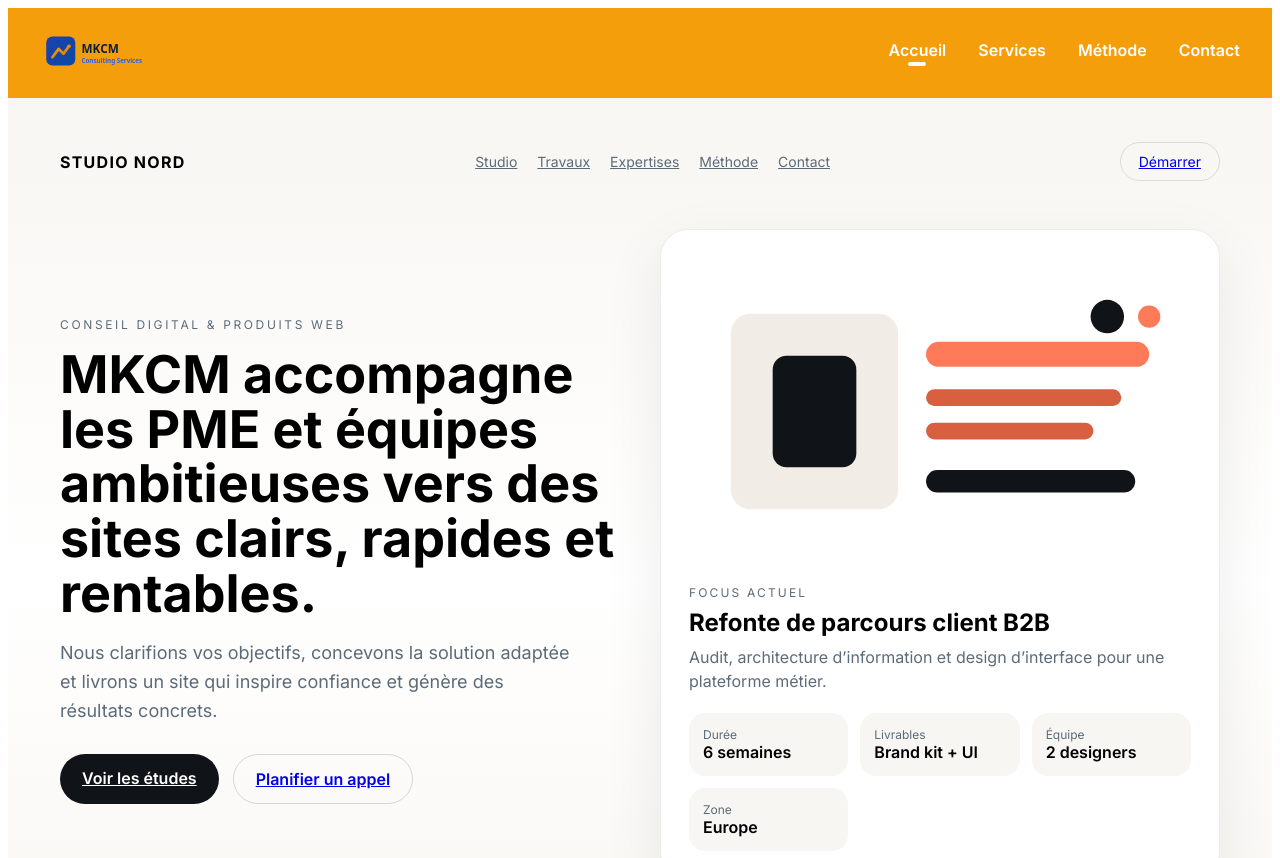
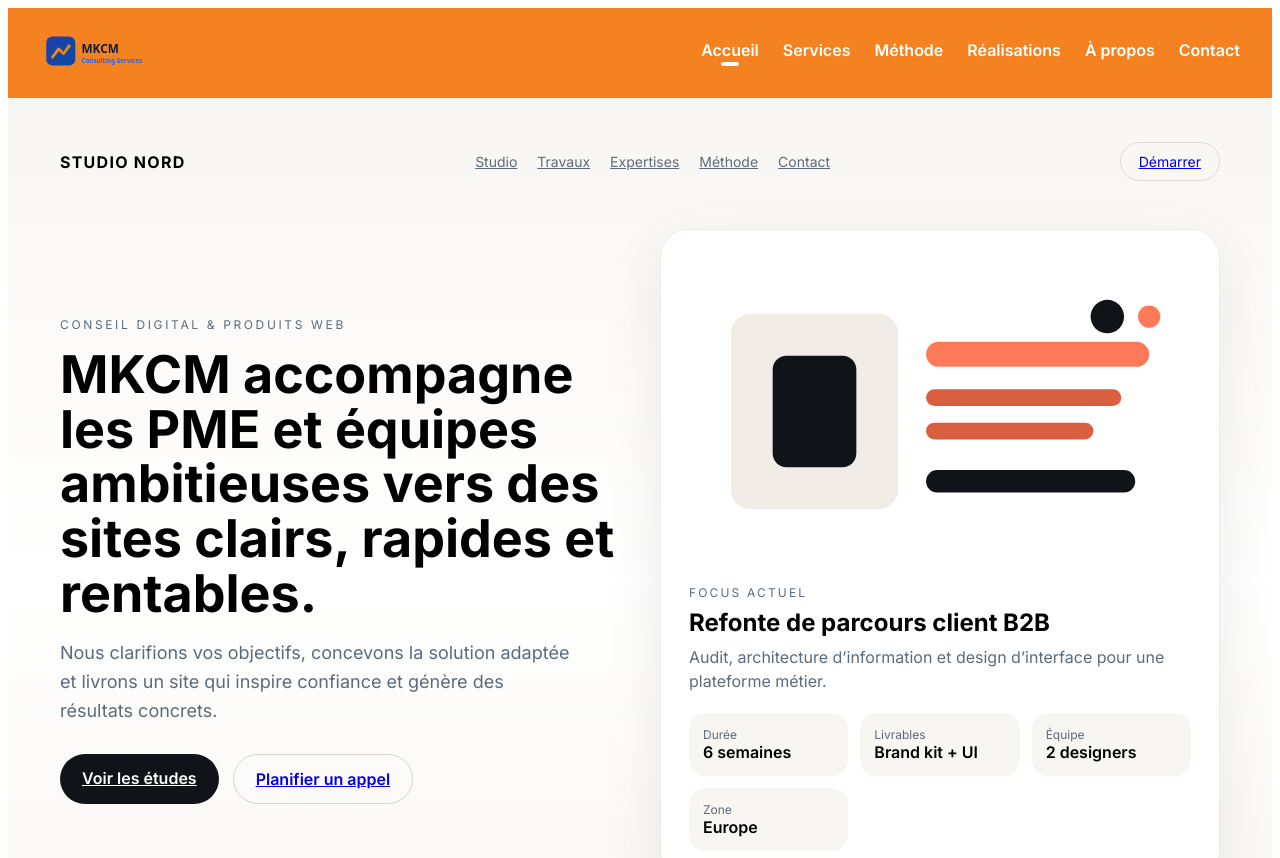
Before and after one commit to YvetteMariee/mkcm-site, a Next.js app: page / in a window 1280 px wide. Shown: the top 858 px of the page. Built offline with nearby package versions, Linux system fonts and the light colour scheme.

Commit message:
Align global nav and footer links

```diff
--- a/src/components/footer.tsx
+++ b/src/components/footer.tsx
@@ -27,8 +27,10 @@ export default function Footer() {
           <div style={{ fontWeight: 700, marginBottom: 12 }}>Liens utiles</div>
           <div style={{ display: "grid", gap: 8, fontSize: 13 }}>
             <a href="/services">Services</a>
-            <a href="/services#collaboration">Carrière</a>
-            <a href="/a-propos">Nous</a>
+            <a href="/methodes">Méthode</a>
+            <a href="/realisations">Réalisations</a>
+            <a href="/a-propos">À propos</a>
+            <a href="/contact">Contact</a>
             <a href="/mentions-legales">Mentions légales</a>
           </div>
         </div>
--- a/src/components/navbar.tsx
+++ b/src/components/navbar.tsx
@@ -9,7 +9,7 @@ export default function Navbar() {
   const pathname = usePathname();
 
   return (
-    <header style={{ width: "100%", backgroundColor: "#f59e0b" }}>
+    <header style={{ width: "100%", backgroundColor: "#f58220" }}>
       <nav
         style={{
           maxWidth: 1200,
@@ -36,7 +36,7 @@ export default function Navbar() {
 
 
         {/* Menu */}
-        <div style={{ display: "flex", gap: 32 }}>
+        <div style={{ display: "flex", gap: 24, flexWrap: "wrap" }}>
           <NavItem label="Accueil" href="/" active={pathname === "/"} />
           <NavItem
             label="Services"
@@ -48,8 +48,16 @@ export default function Navbar() {
             href="/methodes"
             active={pathname === "/methodes"}
           />
-
-
+          <NavItem
+            label="Réalisations"
+            href="/realisations"
+            active={pathname === "/realisations"}
+          />
+          <NavItem
+            label="À propos"
+            href="/a-propos"
+            active={pathname === "/a-propos"}
+          />
           <NavItem
             label="Contact"
             href="/contact"
```
